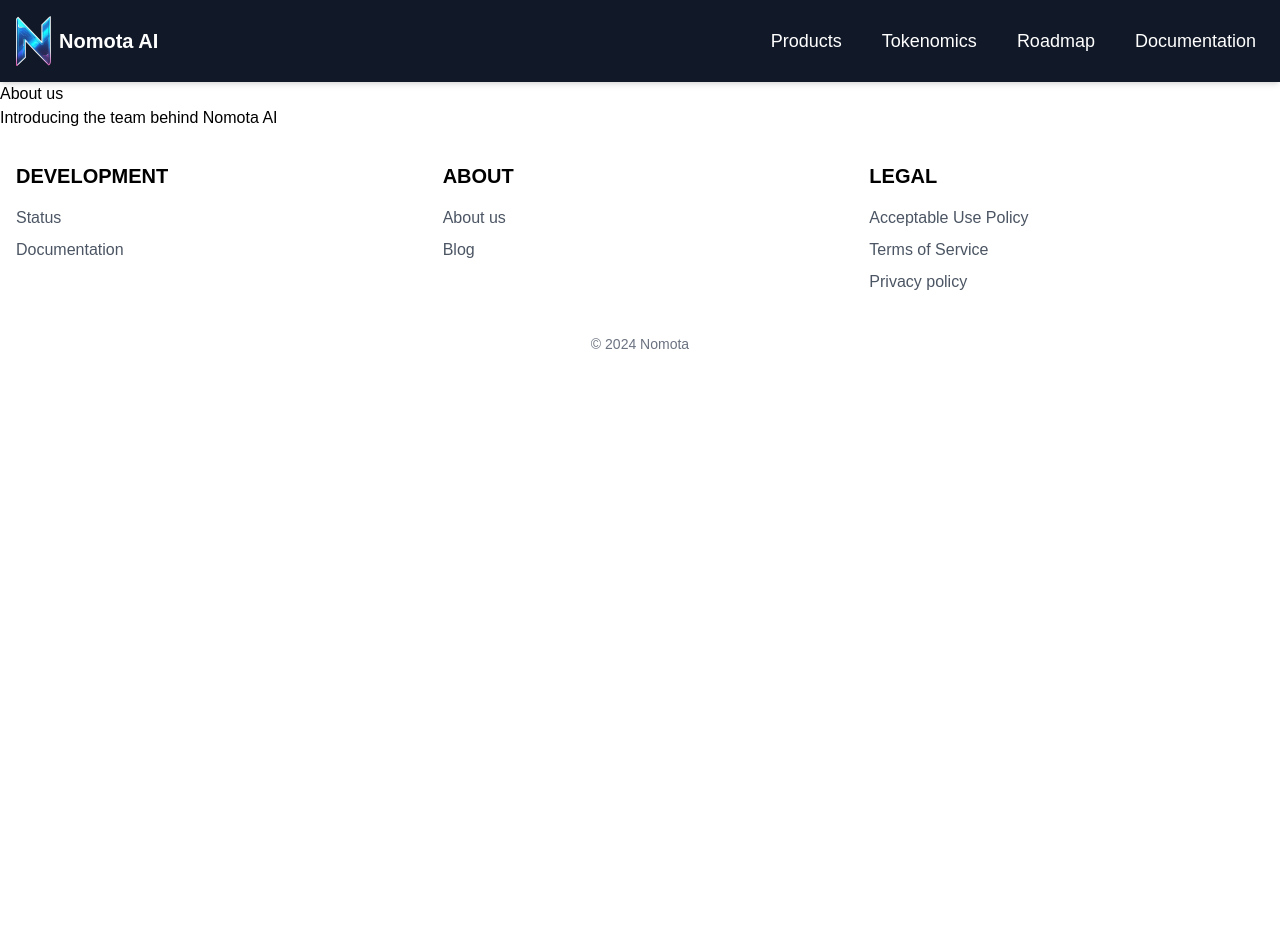
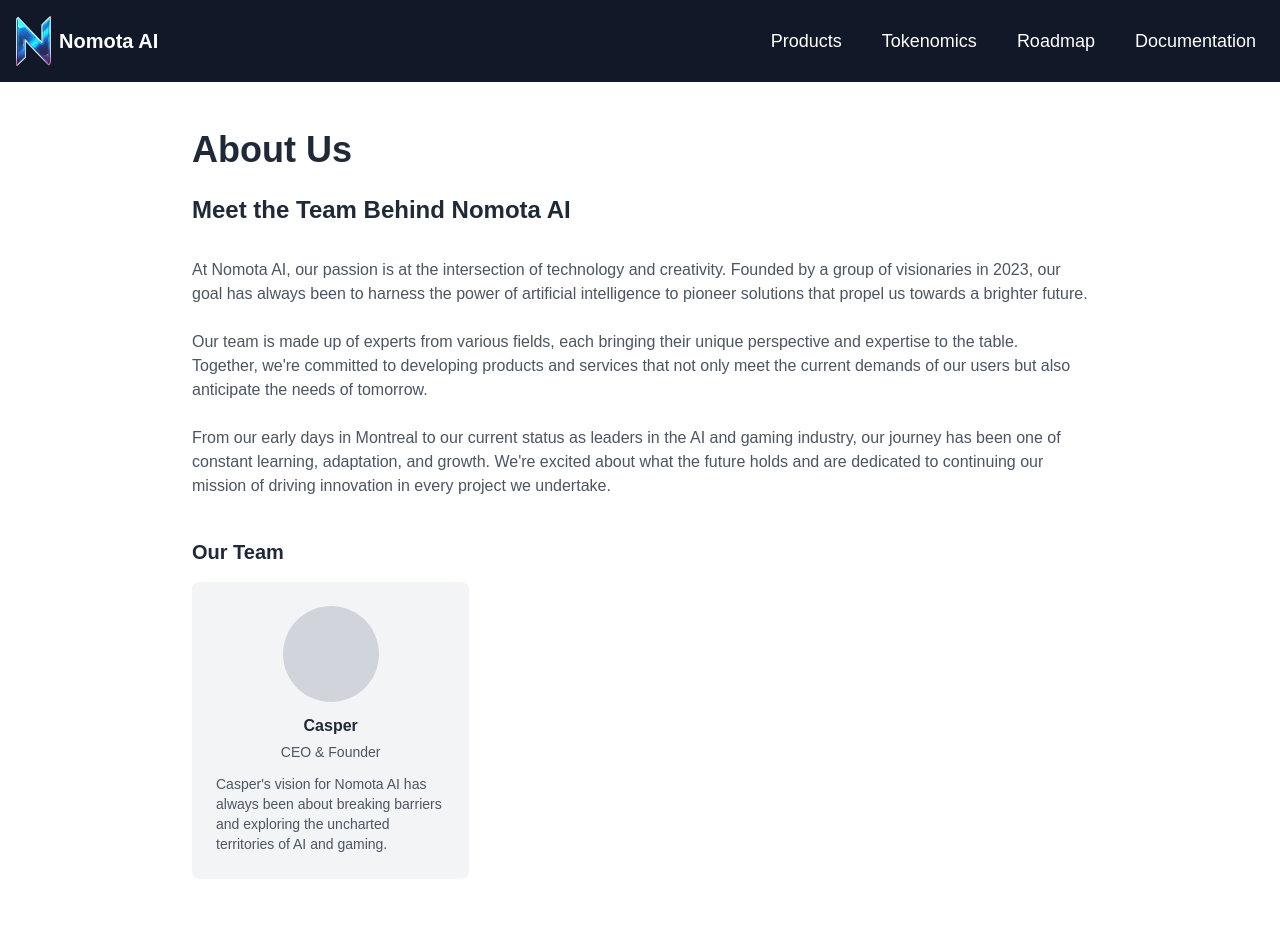
Before and after one commit to MohanVarma1965/NomotaAI, a React (Create React App) app: page /about in a window 1280 px wide. Shown: the top 952 px of the page. Before the commit the page ends 800 px from the top, so only its background shows below. Built offline with nearby package versions, Linux system fonts and the light colour scheme.

Commit message:
styled About us page UI with copy

```diff
--- a/src/components/Pages/AboutUs.tsx
+++ b/src/components/Pages/AboutUs.tsx
@@ -2,11 +2,38 @@ import React from 'react';
 import { useTitle } from '../Effects';
 
 const AboutUs: React.FC = () => {
-  useTitle('Nomota AI - Acceptable Use');
+  useTitle('Nomota AI - About Us');
+
   return (
-    <div>
-      <h1>About us</h1>
-      <h2>Introducing the team behind Nomota AI</h2>
+    <div className="p-8 py-12 text-gray-800 bg-white sm:px-6 lg:px-8">
+      <div className="max-w-4xl mx-auto">
+        <h1 className="mb-6 text-3xl font-bold md:text-4xl">About Us</h1>
+        <h2 className="mb-8 text-xl font-semibold md:text-2xl">Meet the Team Behind Nomota AI</h2>
+        <p className="mb-6 text-gray-600">
+          At Nomota AI, our passion is at the intersection of technology and creativity. Founded by a group of visionaries in 2023, our goal has always been to harness the power of artificial intelligence to pioneer solutions that propel us towards a brighter future.
+        </p>
+        <p className="mb-6 text-gray-600">
+          Our team is made up of experts from various fields, each bringing their unique perspective and expertise to the table. Together, we're committed to developing products and services that not only meet the current demands of our users but also anticipate the needs of tomorrow.
+        </p>
+        <p className="mb-6 text-gray-600">
+          From our early days in Montreal to our current status as leaders in the AI and gaming industry, our journey has been one of constant learning, adaptation, and growth. We're excited about what the future holds and are dedicated to continuing our mission of driving innovation in every project we undertake.
+        </p>
+
+        <div className="mt-10">
+          <h3 className="mb-4 text-lg font-semibold md:text-xl">Our Team</h3>
+          <div className="grid grid-cols-1 gap-8 sm:grid-cols-2 md:grid-cols-3">
+            <div className="flex flex-col items-center p-6 bg-gray-100 rounded-lg shadow-sm">
+              <div className="w-24 h-24 mb-3 overflow-hidden bg-gray-300 rounded-full">
+              </div>
+              <h4 className="mb-1 font-semibold">Casper</h4>
+              <p className="mb-3 text-sm text-gray-600">CEO & Founder</p>
+              <p className="text-sm text-gray-600">
+                Casper's vision for Nomota AI has always been about breaking barriers and exploring the uncharted territories of AI and gaming.
+              </p>
+            </div>
+          </div>
+        </div>
+      </div>
     </div>
   );
 };
```
